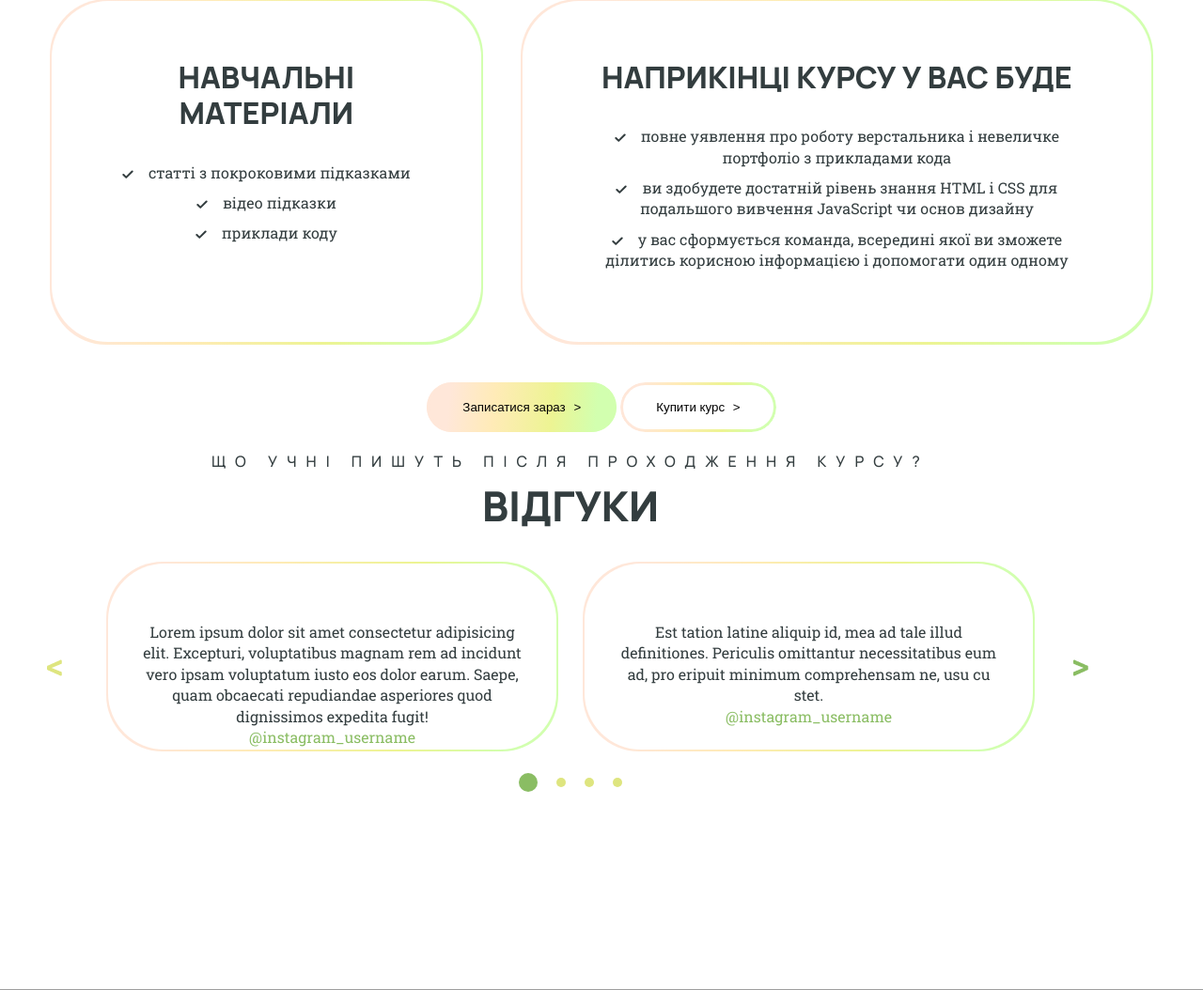
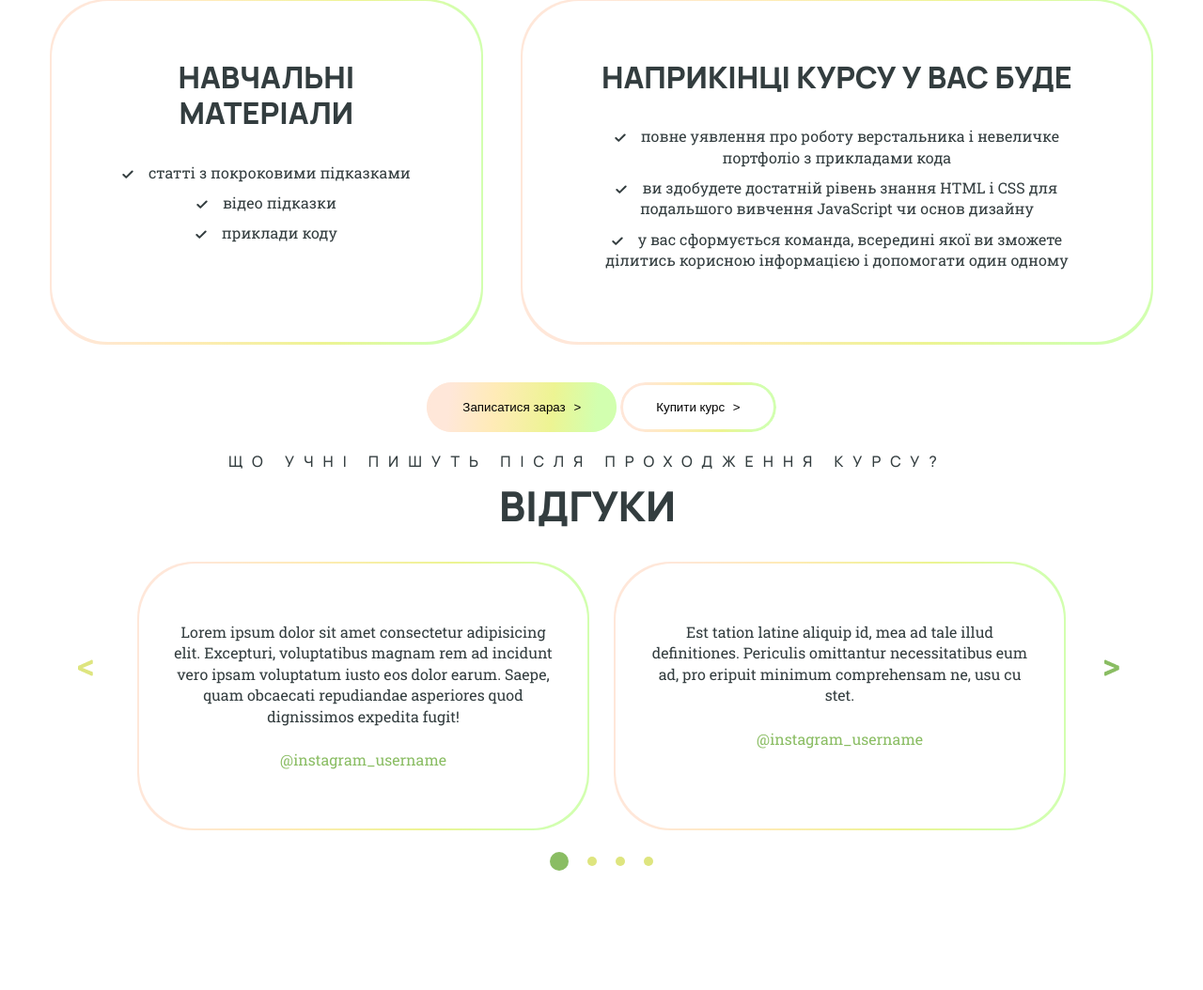
Before and after one commit to estellabuka/drawitnow, a PHP site: page / in a window 1280 px wide. Shown: the part 3904-4958 px from the top of the page at 94% size. Run offline with PHP 8.4, Linux system fonts and the light colour scheme; grey boxes are pictures that could not be loaded.

Commit message:
fix the layout of the feedback section

```diff
--- a/css/feedback.css
+++ b/css/feedback.css
@@ -1,5 +1,8 @@
+.feedback {
+    max-width: 1214px;
+    margin: 0 auto;
+}
 .feedback-container {
-    max-width: 1214px;
     margin-right: 30px;
 }
 .feedback__title {
@@ -30,6 +33,9 @@
     padding: 60px 30px 0;
     text-align: center;
 }
+.feedback__column .green-font {
+    padding: 24px 30px 60px;
+  }
 .prev-arrow {
     background: url(../img/arrow-left.png) no-repeat;
     position: absolute;
```
